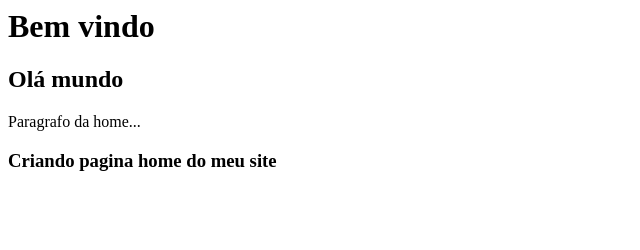
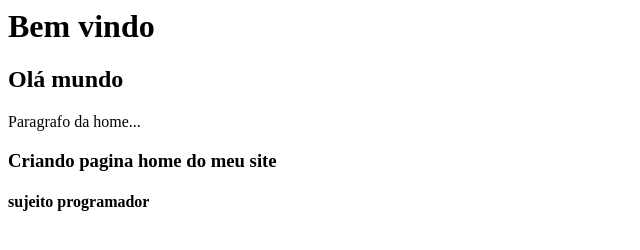
Before and after one commit to AlineVNC/curso_github, a plain HTML site: page index.html in a window 1280 px wide. Shown: the whole page, without its empty margins (0-640 px from the left). Drawn offline with Linux system fonts and the light colour scheme.

Commit message:
Finalizando pagina home com todo descricao

```diff
--- a/index.html
+++ b/index.html
@@ -3,3 +3,4 @@
 <p>Paragrafo da home...</p>
 
 <h3>Criando pagina home do meu site</h3>
+<h4>sujeito programador</h4>
```
Also changed, not shown: nomes.txt.
